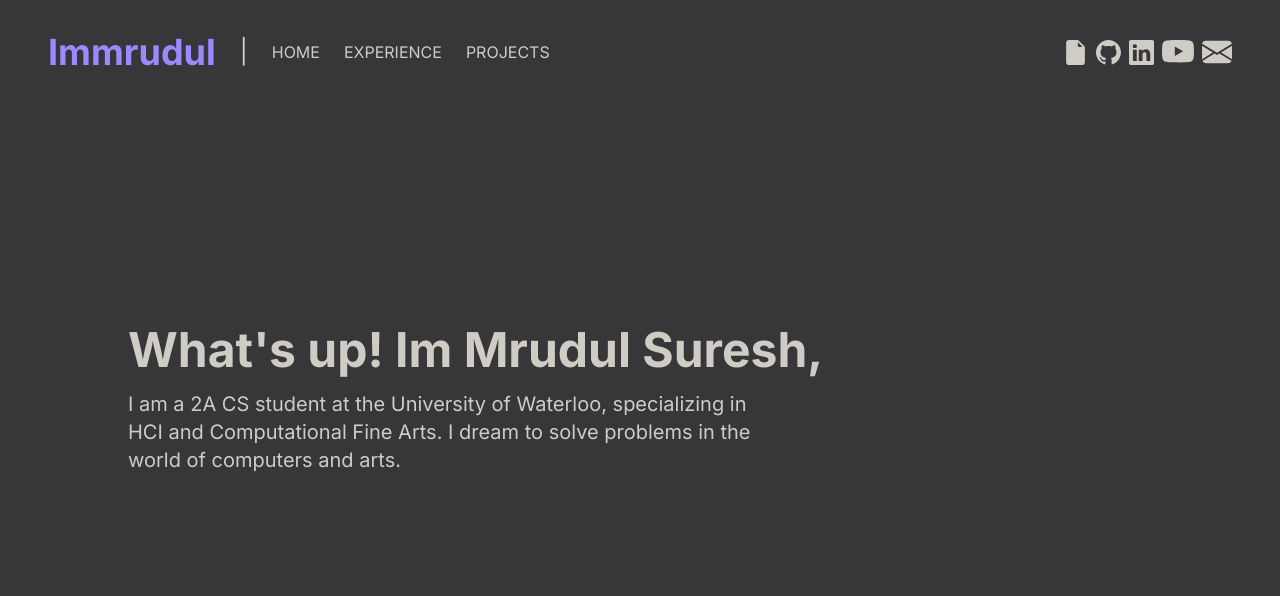
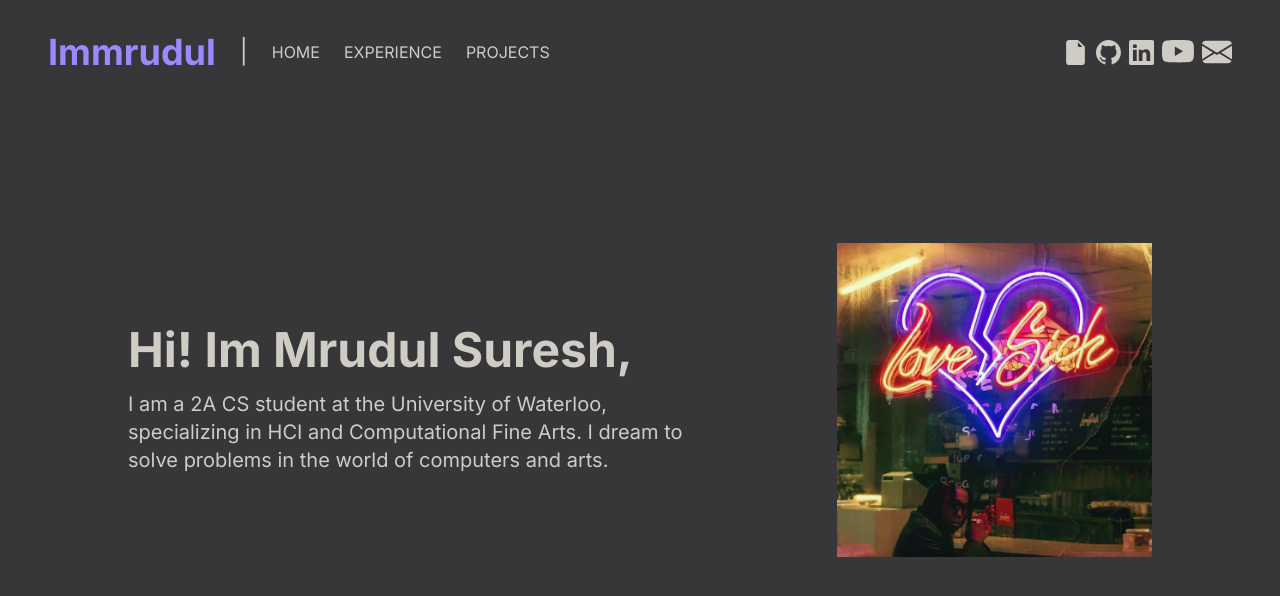
Before and after one commit to Immrudul/mrudul-website, a Next.js app in the folder mrudul-personal-website/: page / in a window 1280 px wide. Shown: the top 596 px of the page. Built offline with nearby package versions, Linux system fonts and the light colour scheme.

Commit message:
added hero image with responsiveness

```diff
--- a/mrudul-personal-website/src/components/hero/page.tsx
+++ b/mrudul-personal-website/src/components/hero/page.tsx
@@ -1,14 +1,25 @@
+import Image from "next/image";
+
 export default function Hero() {
   return (
     <div className="bg-mgray">
-      <div className="h-[100vh] flex flex-col justify-center">
-        <div className="xl:text-5xl lg:text-4xl sm:text-3xl text-2xl font-bold text-mwhite xl:pl-32 lg:pl-24 md:pl-16 sm:pl-10 pl-6">
-          What's up! Im Mrudul Suresh,
+      <div className="h-[100vh] flex items-center">
+        <div className="flex flex-col ">
+          <div className="xl:text-5xl lg:text-4xl sm:text-3xl text-2xl font-bold text-mwhite xl:pl-32 lg:pl-24 md:pl-16 sm:pl-10 pl-6">
+            Hi! Im Mrudul Suresh,
+          </div>
+          <div className=" xl:pl-32 lg:pl-24 md:pl-16 sm:pl-10 pl-6 xl:text-xl lg:text-lg text-base text-mwhite mt-4 w-auto pr-6 sm:pr-0">
+            I am a 2A CS student at the University of Waterloo, specializing in
+            HCI and Computational Fine Arts. I dream to solve problems in the
+            world of computers and arts.
+          </div>
         </div>
-        <div className="xl:pl-32 lg:pl-24 md:pl-16 sm:pl-10 pl-6 xl:text-xl lg:text-lg text-base text-mwhite mt-4 md:w-3/5 sm:w-2/3 w-auto pr-6 sm:pr-0">
-          I am a 2A CS student at the University of Waterloo, specializing in
-          HCI and Computational Fine Arts. I dream to solve problems in the
-          world of computers and arts.
+        <div className="hidden sm:flex mx-[10%]">
+          <img
+            src="Lovesick.png"
+            alt="UWSD"
+            className=" object-cover w-full aspect-square "
+          />
         </div>
       </div>
     </div>
```
Also changed, not shown: mrudul-personal-website/public/Lovesick.png (added), mrudul-personal-website/public/MelodicBlue7.65.png (added).
